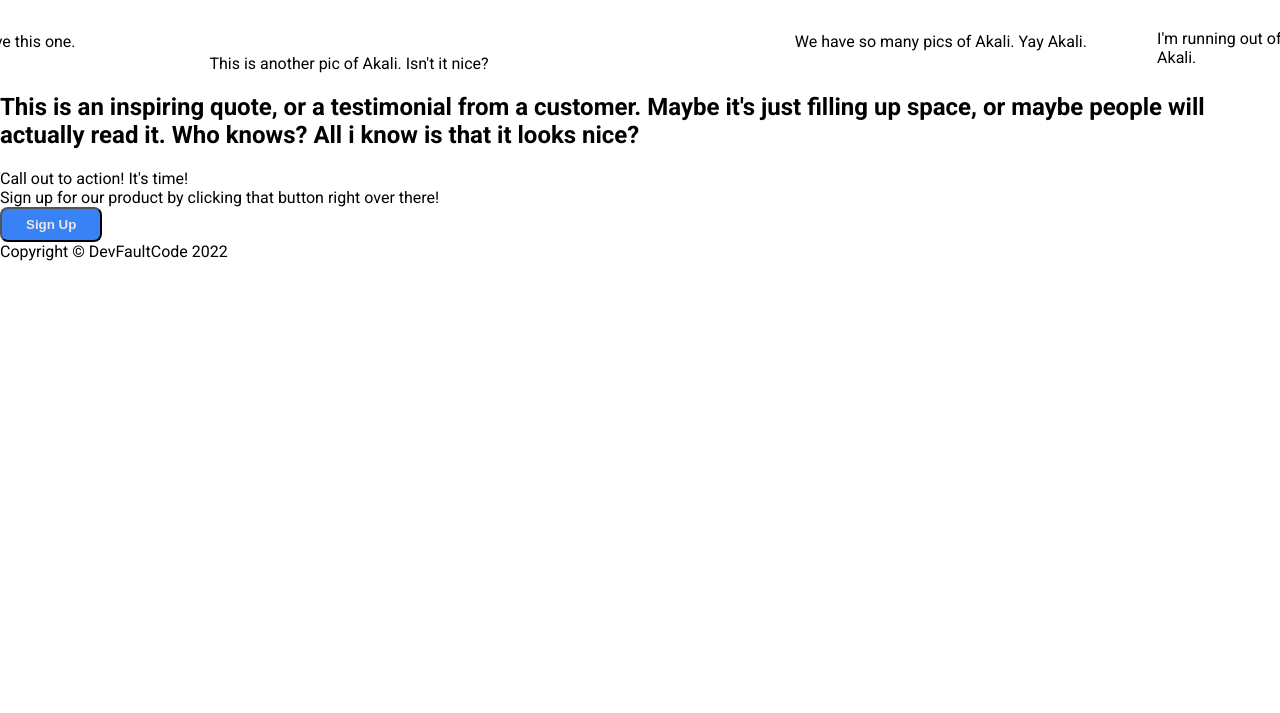
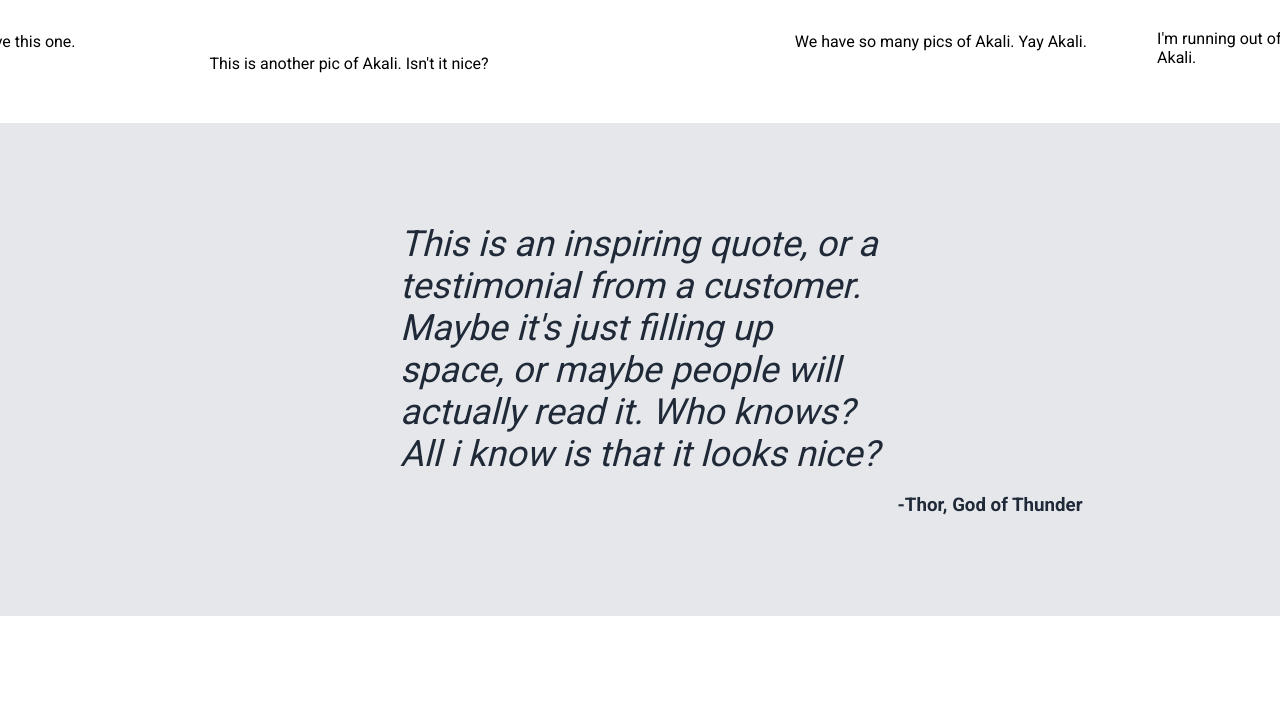
Before and after one commit to DevFaultCode/AkaliPage, a plain HTML site: page index.html in a window 1280 px wide. Shown: the part 1122-1835 px from the top of the page. Before the commit the page ends 1383 px from the top, so only its background shows below. Drawn offline with Linux system fonts and the light colour scheme.

Commit message:
Section sign up and footer styling

```diff
--- a/index.html
+++ b/index.html
@@ -53,17 +53,20 @@
         </div>
     </section>
     <section class="quote">
-        <h1>
+        <p><i>
             This is an inspiring quote, or a testimonial from a customer. Maybe it's just filling up space, or maybe people will actually read it. Who knows? All i know is that it looks nice?
-        </h1>
+        </i></p>
+        <h3>
+            -Thor, God of Thunder
+        </h3>
     </section>
-    <section>
+    <section class="signup">
         <div class="container">
-            <div>
+            <div class="calltoaction">
                 <div class="header-text">Call out to action! It's time!</div>
                 <div class="text">Sign up for our product by clicking that button right over there!</div>
             </div>
-            <div>
+            <div class="signupbutton">
                 <button class="sign-up" id="button2">Sign Up</button>
             </div>
         </div>
--- a/style.css
+++ b/style.css
@@ -90,6 +90,7 @@ li a{
 
 #button1 {
     border: none;
+    cursor: pointer;
 }
 
 img {
@@ -106,6 +107,10 @@ img {
     gap: 52px;
 }
 
+.akali-pics .fruit {
+    margin-bottom: 50px;
+}
+
 .akali-pics img {
     height: 400px;
 
@@ -118,3 +123,72 @@ img {
     text-align: center;
     padding: 30px 20px;
 }
+
+
+
+/* Section quote */
+
+.quote {
+    display: flex;
+    align-items: center;
+    flex-direction: column;
+    background-color: var(--white1);
+}
+
+.quote p {
+    font-size: 36px;
+    font-weight: light;
+    color: var(--darkblue);
+    margin: 100px 400px;
+    margin-bottom: 0;
+}
+
+h3 {
+    color: var(--darkblue);
+    position: relative;
+    right: -350px;
+    margin-bottom: 100px;
+}
+
+
+/* Section signup */
+
+.signup {
+    display: flex;
+    align-items: center;
+    justify-content: space-around;
+}
+
+.signup .container {
+    display: flex;
+    align-items: center;
+    justify-content: space-around;
+    background-color: var(--lightblue);
+    margin: 100px 200px;
+    padding: 50px 80px;
+}
+
+.calltoaction {
+    text-align: left;
+    text-transform: none;
+    position: relative;
+    margin-right: 150px;
+    color: var(--white1);
+}
+
+.signup button {
+    border: 2px solid var(--white1);
+    cursor: pointer;
+}
+
+
+/* Section Footer */
+
+.footer {
+    display: flex;
+    align-items: center;
+    justify-content: center;
+    background-color: var(--darkblue);
+    color: var(--white1);
+    padding: 40px 80px;
+}
```
